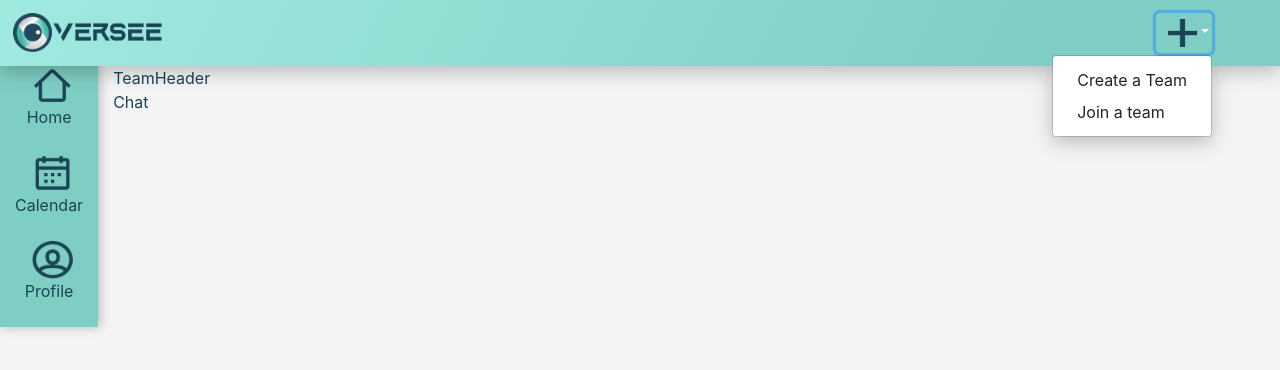
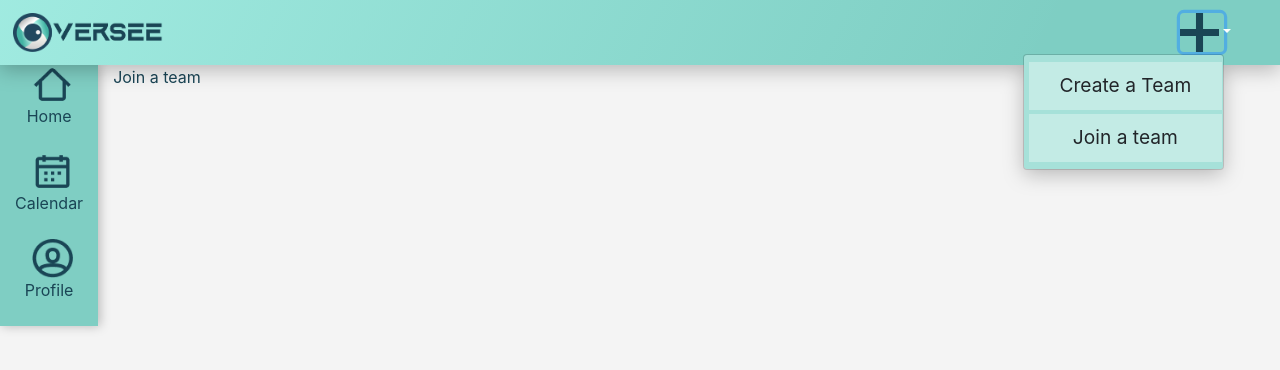
Before and after one commit to aakooo/nutriment, a React (Create React App) app in the folder frontend/: page /join in a window 1280 px wide. Both pictures are taken after a click on the button 1183 px from the left and 32 px from the top of the page. Shown: the top 370 px of the page. Built offline with nearby package versions, Linux system fonts and the light colour scheme.

Commit message:
Added dropdown menu

```diff
--- a/frontend/src/App.js
+++ b/frontend/src/App.js
@@ -7,6 +7,7 @@ import Home from './components/Home'
 import Signup from './components/Signup'
 import Dashboard from './components/Dashboard'
 import TeamHome from './components/TeamHome'
+import JoinTeam from './components/JoinTeam'
 import { Container } from 'react-bootstrap'
 
 const App = () => {
@@ -22,6 +23,9 @@ const App = () => {
       <Container fluid>
 
         <Switch>
+          <Route path="/join">
+            <JoinTeam />
+          </Route>
           <Route path="/dashboard">
             {token
               ? <Dashboard />
--- a/frontend/src/components/JoinTeam.js
+++ b/frontend/src/components/JoinTeam.js
@@ -1,11 +1,12 @@
 import React from 'react'
+import HeaderNavLayout from './commons/HeaderNavLayout'
 
 const JoinTeam = () => {
 
     return (
-        <div>
-            <p>JoinTeam</p>
-        </div>
+        <HeaderNavLayout>
+            Join a team
+        </HeaderNavLayout>
     )
 }
 
--- a/frontend/src/components/commons/Header.js
+++ b/frontend/src/components/commons/Header.js
@@ -1,8 +1,9 @@
 import React from 'react'
 import { Link } from 'react-router-dom'
+
 import styled from 'styled-components'
+import { themeGreen } from '../styled'
 import { Dropdown } from 'react-bootstrap'
-
 import logo from '../../img/oversee-logo.png'
 import plus from '../../img/plus_icon.png'
 
@@ -15,6 +16,14 @@ const Div = styled.div`
     display: flex;
     justify-content: space-between;
     z-index: 2;`
+
+const dropDownButtonStyle = {
+    backgroundColor: 'rgba(255, 255, 255, 0.32)',
+    margin: '0.2em 0.1em',
+    padding: '0.5em 1.5em',
+    fontSize: '1.2em',
+    textAlign: 'center',
+}
 
 const Header = () => {
 
@@ -36,8 +45,8 @@ const Header = () => {
                         background: 'none',
                         border: 'none',
                         width: '50%',
-                        padding: 'none',
-                        margin: 'none',
+                        padding: 0,
+                        margin: 0,
                     }}>
                     <img
                         src={plus}
@@ -48,9 +57,13 @@ const Header = () => {
                         }} />
                 </Dropdown.Toggle>
 
-                <Dropdown.Menu>
-                    <Dropdown.Item>Create a Team</Dropdown.Item>
-                    <Dropdown.Item>Join a team</Dropdown.Item>
+                <Dropdown.Menu
+                    style={{
+                        backgroundColor: themeGreen,
+                        padding: '0.2em',
+                    }}>
+                    <Dropdown.Item style={dropDownButtonStyle}>Create a Team</Dropdown.Item>
+                    <Dropdown.Item style={dropDownButtonStyle} href="/join">Join a team</Dropdown.Item>
                 </Dropdown.Menu>
             </Dropdown>
         </Div>
```
